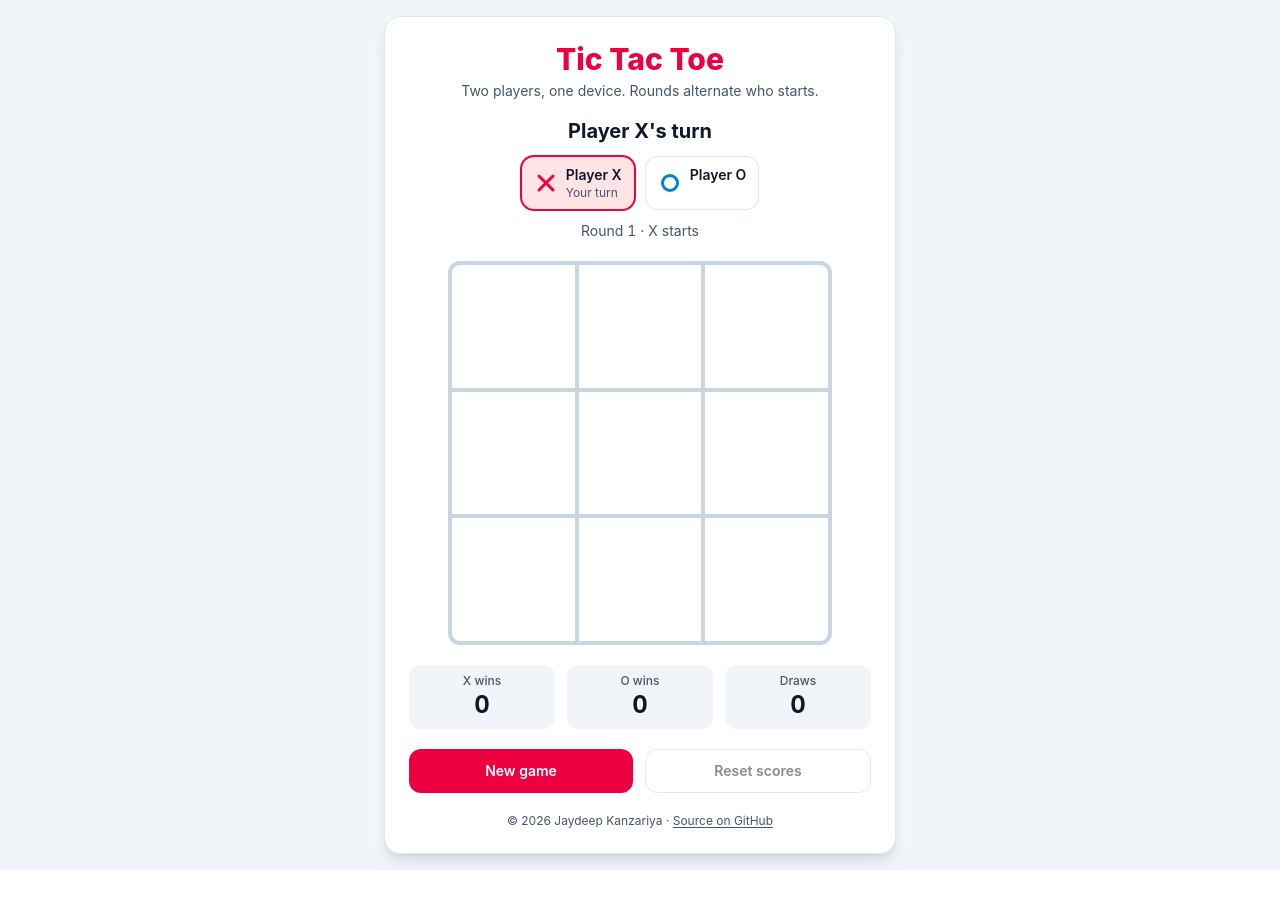
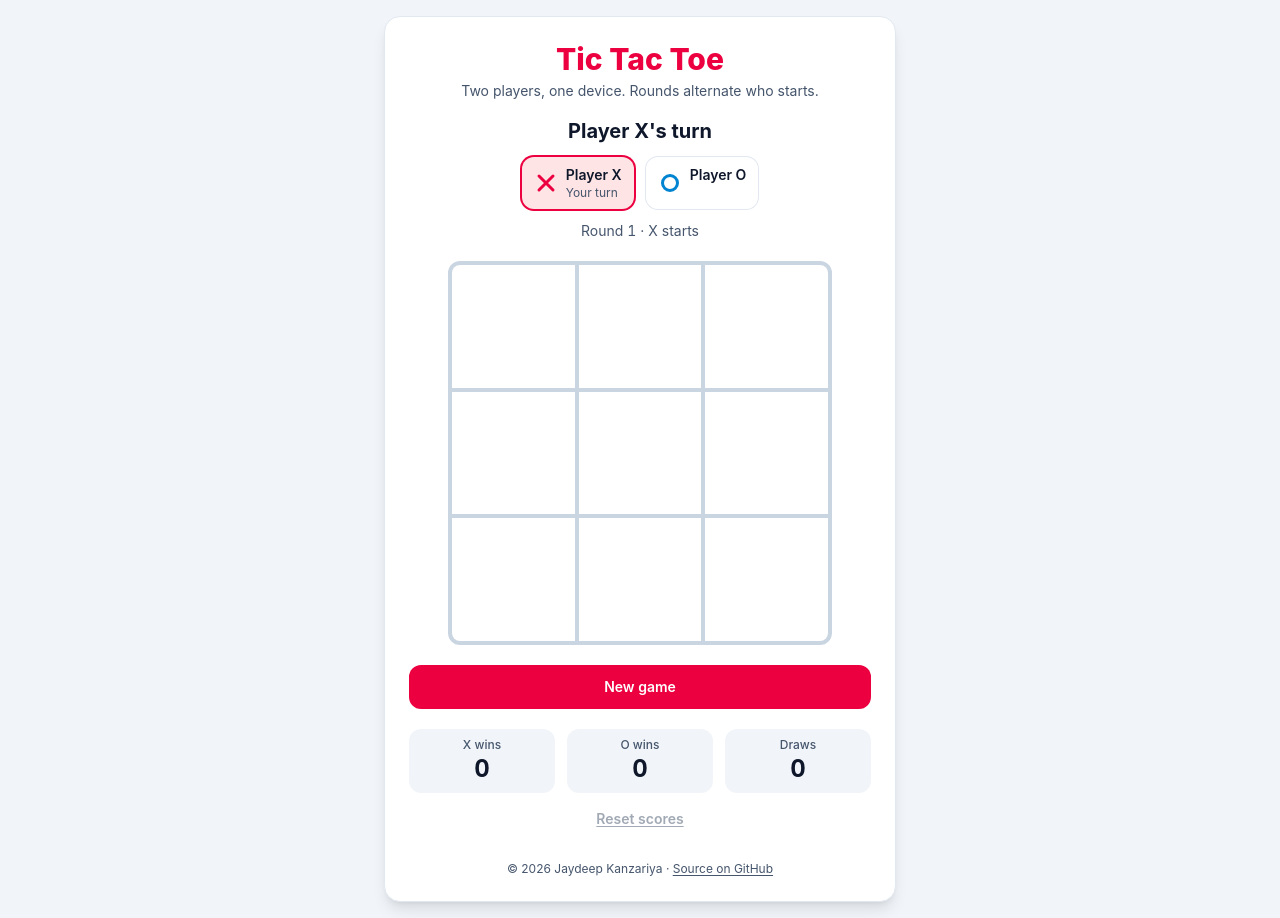
Before and after one commit to JaydeepKanzariya/tic-tac-toe, a React (Vite) app: page / in a window 1280 px wide. Before the commit the page ends 870 px from the top, so only its background shows below. Built offline with nearby package versions, Linux system fonts and the light colour scheme.

Commit message:
feat: confirm before resetting scores

```diff
--- a/src/App.tsx
+++ b/src/App.tsx
@@ -1,5 +1,6 @@
 import { Board } from './components/Board'
 import { GameControls } from './components/GameControls'
+import { ResetScores } from './components/ResetScores'
 import { ScoreBoard } from './components/ScoreBoard'
 import { StatusBar } from './components/StatusBar'
 import { useGame } from './hooks/useGame'
@@ -31,12 +32,11 @@ export default function App() {
             currentPlayer={game.currentPlayer}
             onPlay={game.play}
           />
-          <ScoreBoard scores={game.scores} />
-          <GameControls
-            canResetScores={game.canResetScores}
-            onNewGame={game.newGame}
-            onResetScores={game.resetScores}
-          />
+          <GameControls onNewGame={game.newGame} />
+          <div className="flex flex-col gap-1">
+            <ScoreBoard scores={game.scores} />
+            <ResetScores canReset={game.canResetScores} onReset={game.resetScores} />
+          </div>
         </main>
         <footer className="mt-5 text-center text-xs text-ink-muted">
           <span>© 2026 Jaydeep Kanzariya</span>
--- a/src/components/GameControls.tsx
+++ b/src/components/GameControls.tsx
@@ -1,37 +1,14 @@
+import { BUTTON_PRIMARY } from './buttonStyles'
+
 interface GameControlsProps {
-  canResetScores: boolean
   onNewGame: () => void
-  onResetScores: () => void
 }
 
-const BASE =
-  'min-h-11 flex-1 rounded-xl px-4 text-sm font-semibold outline-none focus-visible:ring-2 focus-visible:ring-focus focus-visible:ring-offset-2 focus-visible:ring-offset-card'
-
-export function GameControls({ canResetScores, onNewGame, onResetScores }: GameControlsProps) {
-  const resetStyle = canResetScores
-    ? 'hover:bg-subtle'
-    : 'cursor-not-allowed opacity-50'
-
+export function GameControls({ onNewGame }: GameControlsProps) {
   return (
     <div className="flex gap-3">
-      <button
-        type="button"
-        onClick={onNewGame}
-        className={`${BASE} bg-accent text-on-accent hover:bg-accent-hover`}
-      >
+      <button type="button" onClick={onNewGame} className={`${BUTTON_PRIMARY} flex-1`}>
         New game
-      </button>
-      <button
-        type="button"
-        aria-disabled={!canResetScores}
-        onClick={() => {
-          if (canResetScores) {
-            onResetScores()
-          }
-        }}
-        className={`${BASE} border border-grid text-ink ${resetStyle}`}
-      >
-        Reset scores
       </button>
     </div>
   )
--- /dev/null
+++ b/src/components/ResetScores.tsx
@@ -0,0 +1,81 @@
+import { useEffect, useRef, useState } from 'react'
+import type { KeyboardEvent } from 'react'
+import { BUTTON_PRIMARY, BUTTON_SECONDARY } from './buttonStyles'
+
+interface ResetScoresProps {
+  canReset: boolean
+  onReset: () => void
+}
+
+export function ResetScores({ canReset, onReset }: ResetScoresProps) {
+  const [confirming, setConfirming] = useState(false)
+  const openRef = useRef<HTMLButtonElement>(null)
+  const cancelRef = useRef<HTMLButtonElement>(null)
+  const restoreFocus = useRef(false)
+
+  useEffect(() => {
+    if (confirming) {
+      cancelRef.current?.focus()
+    } else if (restoreFocus.current) {
+      restoreFocus.current = false
+      openRef.current?.focus()
+    }
+  }, [confirming])
+
+  const close = () => {
+    restoreFocus.current = true
+    setConfirming(false)
+  }
+
+  const onKeyDown = (event: KeyboardEvent<HTMLElement>) => {
+    if (event.key === 'Escape') {
+      close()
+    }
+  }
+
+  if (confirming) {
+    return (
+      <div
+        role="group"
+        aria-label="Confirm reset scores"
+        onKeyDown={onKeyDown}
+        className="flex flex-col items-center gap-2"
+      >
+        <p className="text-sm text-ink">Reset all scores and start over?</p>
+        <div className="flex gap-3">
+          <button ref={cancelRef} type="button" onClick={close} className={BUTTON_SECONDARY}>
+            Cancel
+          </button>
+          <button
+            type="button"
+            onClick={() => {
+              onReset()
+              close()
+            }}
+            className={BUTTON_PRIMARY}
+          >
+            Yes, reset
+          </button>
+        </div>
+      </div>
+    )
+  }
+
+  return (
+    <div className="text-center">
+      <button
+        ref={openRef}
+        type="button"
+        aria-disabled={!canReset}
+        onClick={() => {
+          if (canReset) {
+            setConfirming(true)
+          }
+        }}
+        className={`min-h-11 rounded-xl px-4 text-sm font-semibold underline underline-offset-2 outline-none focus-visible:ring-2 focus-visible:ring-focus ${canReset ? 'text-ink-muted hover:text-ink' : 'cursor-not-allowed text-ink-muted opacity-50'}`}
+      >
+        Reset scores
+      </button>
+    </div>
+  )
+}
--- /dev/null
+++ b/src/components/buttonStyles.ts
@@ -0,0 +1,6 @@
+export const BUTTON_BASE =
+  'min-h-11 rounded-xl px-4 text-sm font-semibold outline-none focus-visible:ring-2 focus-visible:ring-focus focus-visible:ring-offset-2 focus-visible:ring-offset-card'
+
+export const BUTTON_PRIMARY = `${BUTTON_BASE} bg-accent text-on-accent hover:bg-accent-hover`
+
+export const BUTTON_SECONDARY = `${BUTTON_BASE} border border-grid text-ink hover:bg-subtle`
```
